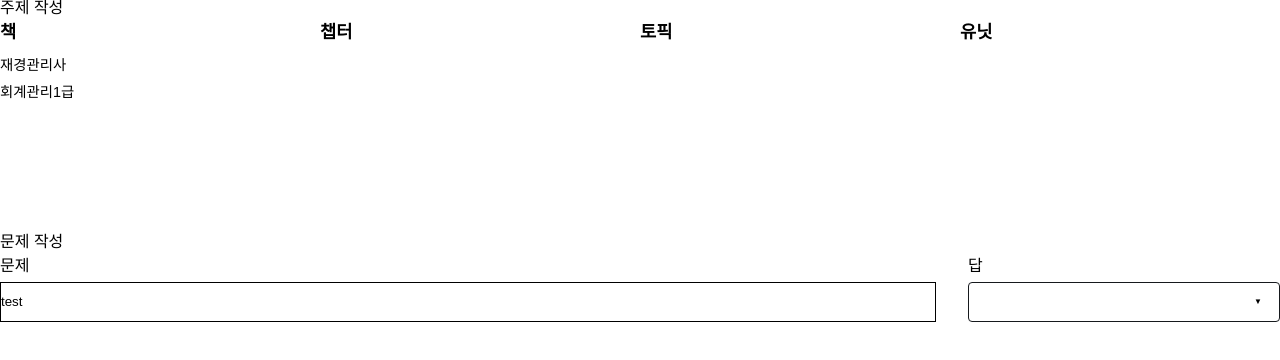
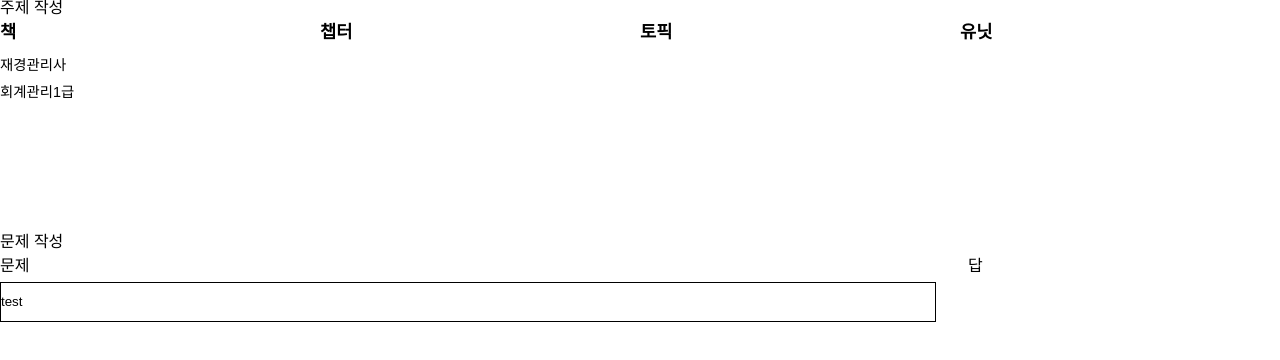
Before and after one commit to kkimsuhyeon/wondertax_backoffice, a React (Create React App) app: page /question/ox/regist in a window 1280 px wide. Shown: the top 360 px of the page. Built offline with nearby package versions, Linux system fonts and the light colour scheme.

Commit message:
DropBox 수정중...

```diff
--- a/package.json
+++ b/package.json
@@ -3,6 +3,7 @@
   "version": "0.1.0",
   "private": true,
   "dependencies": {
+    "@material-ui/core": "^4.11.3",
     "@testing-library/jest-dom": "^5.11.4",
     "@testing-library/react": "^11.1.0",
     "@testing-library/user-event": "^12.1.10",
--- a/src/components/common/DropBox.tsx
+++ b/src/components/common/DropBox.tsx
@@ -1,138 +1,61 @@
-import React, { useState, useMemo, useCallback } from 'react';
+import React, { useState, useMemo, useCallback, useEffect } from 'react';
 import styled, { css } from 'styled-components';
+
+interface Wrapper {
+  width?: string;
+  margin?: string;
+  disabled?: boolean;
+  selected?: string;
+  height?: string;
+  count?: number;
+}
 
 export interface DataType {
   name: string;
-  value: string;
+  value: string | number;
 }
 
-interface WrapperProps {
-  width?: string;
+export interface PropTypes {
+  disabled?: boolean;
   height?: string;
-  margin?: string;
-  disabled?: boolean;
-  selected?: string;
+  placeHolder?: string;
+  count?: number;
+  list: Array<DataType>;
+  selected;
 }
 
-export interface PropTypes extends Omit<WrapperProps, 'selected'> {
-  onChange: (value: DataType) => void;
-  list: Array<DataType>;
-  placeholder?: string;
-  value: string;
-  height?: string;
-  count?: string;
-  className?: string;
-}
+function DropBox({ disabled, height, placeHolder, list, count }: PropTypes) {
+  const [isOpen, setOpen] = useState(false);
+  const [{ name, value }, setData] = useState<DataType>({ name: '', value: '' });
 
-const Wrapper = styled.div<WrapperProps>`
-  ${({ ...props }) =>
-    css`
-      user-select: none;
-      cursor: pointer;
-      position: relative;
-      width: ${props.width ?? `100%`};
-      ${props.margin && `margin: ${props.margin};`}
-      background-color: white;
-      border-radius: 4px;
-      font-size: 14px;
-      & > div > div:first-child {
-        ${!props.selected && `color: #E1E1E1;`}
-      }
-      & li {
-        padding: 0 10px;
-        width: 100%;
-        height: 2.5rem;
-        line-height: 2.5rem;
-        cursor: pointer;
-        &[data-value='${props.selected}'] {
-          background-color: '#EF9CAC';
-        }
-        &:hover {
-          background-color: '#EF9CAC';
-        }
-      }
-      ${props.disabled &&
-      css`
-        cursor: not-allowed;
-        background-color: '#EF9CAC';
-      `}
-    `}
-  &:focus {
-    outline: none;
-  }
-`;
+  const handleClose = useCallback(() => {
+    setOpen(false);
+  }, []);
 
-const Selector = styled.div<{ height?: string }>`
-  ${({ height }) => css`
-    height: ${height ?? `52px`};
-    display: flex;
-    align-items: center;
-    justify-content: space-between;
-    border: 1px solid #16191d;
-    border-radius: 4px;
-    padding: 0px 17px;
-    @media screen and (max-width: 500px) {
-      font-size: 14px;
-      height: ${height ?? '46px'};
-    }
-  `}
-`;
+  const handleToggle = useCallback(() => {
+    setOpen((prev) => !prev);
+  }, []);
 
-const List = styled.ul<{ open?: boolean; count?: string }>`
-  ${({ open, count = '4' }) => css`
-    ${!open && `display: none;`}
-    overflow-y: auto;
-    position: absolute;
-    width: 100%;
-    border: 1px solid #16191d;
-    border-top: 0;
-    height: ${`${Number(count) * 2.5}rem`};
-    background-color: #fff;
-    &::-webkit-scrollbar {
-      width: 0.3rem;
-      background: rgba(0, 0, 0, 0.05);
-      &-thumb {
-        background-color: '#AAAAAA';
-        border-radius: 5px;
-      }
-    }
-  `}
-`;
+  const handleData = useCallback(({ name, value }: { name: string; value: string | number }) => {
+    setData({ name: name, value: value });
+  }, []);
 
-function DropBox({ width, margin, height, onChange, disabled, list, placeholder, value, count }: PropTypes) {
-  const [isOpen, setOpen] = useState(false);
+  const makeList = useMemo(() => {
+    return list.map((item) => (
+      <li key={item.value} data-value={item.value} onClick={() => handleData({ name: item.name, value: item.value })}>
+        {item.name}
+      </li>
+    ));
+  }, [list, handleData]);
 
-  const toggleOpen = useCallback(() => {
-    if (!disabled) setOpen((prev) => !prev);
-  }, [disabled]);
-
-  const handleClick = useCallback(
-    ({ name, value }: DataType) => {
-      onChange({ name, value });
-      setOpen(false);
-    },
-    [onChange]
-  );
-
-  const selectedName = useMemo(() => list.find((item) => item.value === value)?.name ?? placeholder, [list, value, placeholder]);
-
-  const makeList = useMemo(
-    () =>
-      list.map(({ name, value }) => (
-        <li key={value} data-value={value} onClick={() => handleClick({ name, value })}>
-          {name}
-        </li>
-      )),
-    [handleClick, list]
-  );
+  useEffect(() => {
+    if (placeHolder) setData({ name: placeHolder, value: '' });
+  }, [placeHolder]);
 
   return (
-    <Wrapper width={width} margin={margin} disabled={disabled} selected={value} tabIndex={0} onBlur={() => setOpen(false)}>
-      <Selector height={height} onClick={toggleOpen}>
-        <div>{selectedName}</div>
-        <div style={{ fontSize: '0.5rem' }}>{isOpen ? '▲' : '▼'}</div>
-      </Selector>
-      <List open={isOpen} count={count}>
+    <Wrapper onClick={handleToggle} tabIndex={0} onBlur={handleClose} disabled={disabled} height={height}>
+      <Selector>{name}</Selector>
+      <List open={isOpen} count={count} value={value}>
         {makeList}
       </List>
     </Wrapper>
@@ -140,3 +63,67 @@ function DropBox({ width, margin, height, onChange, disabled, list, placeholder,
 }
 
 export default DropBox;
+
+const Selector = styled.div<{ height?: string }>`
+  border: 1px solid black;
+  height: 100%;
+  display: flex;
+  align-items: center;
+  justify-content: center;
+`;
+
+const List = styled.ul<{ open?: boolean; count?: number; value?: string | number }>`
+  ${({ open, count = 4, value }) => css`
+    ${!open && `display: none;`}
+    overflow-y: overlay;
+    position: absolute;
+    z-index: 1;
+    width: 100%;
+    text-align: center;
+    border: 1px solid black;
+    border-top: 0;
+    height: ${count === 1 ? '2.55rem' : `${2.52 * count}rem`};
+
+    & > li {
+      height: 2.5rem;
+      line-height: 2.5rem;
+      cursor: pointer;
+
+      &[data-value='${value}'] {
+        background-color: wheat;
+      }
+
+      &:hover {
+        background-color: pink;
+      }
+    }
+  `}
+`;
+
+const Wrapper = styled.div<Wrapper>`
+  ${({ width, margin, disabled, height, theme }) => {
+    if (disabled)
+      return css`
+        pointer-events: none;
+        background-color: ${theme.whiteGray};
+      `;
+    return css`
+      position: relative;
+      width: ${width ?? '100%'};
+      ${margin && `margin: ${margin};`}
+      background-color: white;
+      height: ${height ?? `2.5rem`};
+      &:focus {
+        outline: none;
+        text-decoration: none;
+      }
+
+      & > ${Selector} {
+      }
+
+      & > ${List} {
+        top: ${height ?? `2.5rem`};
+      }
+    `;
+  }}
+`;
--- a/src/components/question/BasicTitleForm.tsx
+++ b/src/components/question/BasicTitleForm.tsx
@@ -1,7 +1,8 @@
 import React, { useCallback } from 'react';
 import styled, { CSSProperties } from 'styled-components';
 
-import DropBox, { PropTypes as DropBoxPropTypes } from 'components/common/DropBox';
+// import DropBox, { PropTypes as DropBoxPropTypes } from 'components/common/DropBox';
+import DropBox from 'components/common/DropBox';
 
 interface Values {
   title: string;
@@ -19,19 +20,19 @@ function TitleForm({ onChanges, values }: PropTypes) {
     onChanges({ title: e.target.value });
   };
 
-  const handleDifficultChanges = useCallback<DropBoxPropTypes['onChange']>(
-    ({ value }) => {
-      onChanges({ difficult: value });
-    },
-    [onChanges]
-  );
+  // const handleDifficultChanges = useCallback<DropBoxPropTypes['onChange']>(
+  //   ({ value }) => {
+  //     onChanges({ difficult: value });
+  //   },
+  //   [onChanges]
+  // );
 
-  const handleAnswerChanges = useCallback<DropBoxPropTypes['onChange']>(
-    ({ value }) => {
-      onChanges({ answer: value });
-    },
-    [onChanges]
-  );
+  // const handleAnswerChanges = useCallback<DropBoxPropTypes['onChange']>(
+  //   ({ value }) => {
+  //     onChanges({ answer: value });
+  //   },
+  //   [onChanges]
+  // );
 
   const { answer, difficult, title } = values;
 
@@ -44,6 +45,16 @@ function TitleForm({ onChanges, values }: PropTypes) {
       <Div flex='1'>
         <Text>난이도</Text>
         <DropBox
+          placeHolder='test'
+          height='2rem'
+          count={3}
+          list={[
+            { name: '상', value: 'advanced' },
+            { name: '중', value: 'intermediate' },
+            { name: '하', value: 'basic' },
+          ]}
+        />
+        {/* <DropBox
           value={difficult}
           height='2.5rem'
           list={[
@@ -53,11 +64,11 @@ function TitleForm({ onChanges, values }: PropTypes) {
           ]}
           onChange={handleDifficultChanges}
           count='3'
-        />
+        /> */}
       </Div>
       <Div flex='1'>
         <Text>답</Text>
-        <DropBox
+        {/* <DropBox
           value={answer}
           height='2.5rem'
           list={[
@@ -68,7 +79,7 @@ function TitleForm({ onChanges, values }: PropTypes) {
           ]}
           onChange={handleAnswerChanges}
           count='4'
-        />
+        /> */}
       </Div>
     </Wrapper>
   );
--- a/src/components/question/OXTitleForm.tsx
+++ b/src/components/question/OXTitleForm.tsx
@@ -1,7 +1,7 @@
 import React, { useCallback } from 'react';
 import styled, { CSSProperties } from 'styled-components';
 
-import DropBox, { PropTypes as DropBoxPropTypes } from 'components/common/DropBox';
+// import DropBox, { PropTypes as DropBoxPropTypes } from 'components/common/DropBox';
 
 interface Values {
   title?: string;
@@ -21,12 +21,12 @@ function OXTitleForm({ values, onChanges }: PropTypes) {
     [onChanges]
   );
 
-  const handleAnswerChanges = useCallback<DropBoxPropTypes['onChange']>(
-    ({ value }) => {
-      onChanges({ answer: value });
-    },
-    [onChanges]
-  );
+  // const handleAnswerChanges = useCallback<DropBoxPropTypes['onChange']>(
+  //   ({ value }) => {
+  //     onChanges({ answer: value });
+  //   },
+  //   [onChanges]
+  // );
 
   const { answer, title } = values;
 
@@ -38,7 +38,7 @@ function OXTitleForm({ values, onChanges }: PropTypes) {
       </Div>
       <Div flex='1'>
         <Text>답</Text>
-        <DropBox value={answer} onChange={handleAnswerChanges} count='2' list={[]} height='2.5rem' />
+        {/* <DropBox value={answer} onChange={handleAnswerChanges} count='2' list={[]} height='2.5rem' /> */}
       </Div>
     </Wrapper>
   );
--- a/src/globals/theme.tsx
+++ b/src/globals/theme.tsx
@@ -5,6 +5,8 @@ export const palette = {
   lemon: '#fffacd',
   black: '#000000',
   white: '#ffffff',
+  whiteGray: '#eee',
+  blackGray: '#555',
 };
 
 function StyledThemeProvider({ children }: { children: React.ReactNode }) {
```
Also changed, not shown: src/components/atom/Box.ts (+35 -0 lines), src/components/atom/Button.tsx (+26 -3 lines), src/components/atom/Input.tsx (+24 -2 lines), 1 other file (tests, documents, lock files or other folders).
